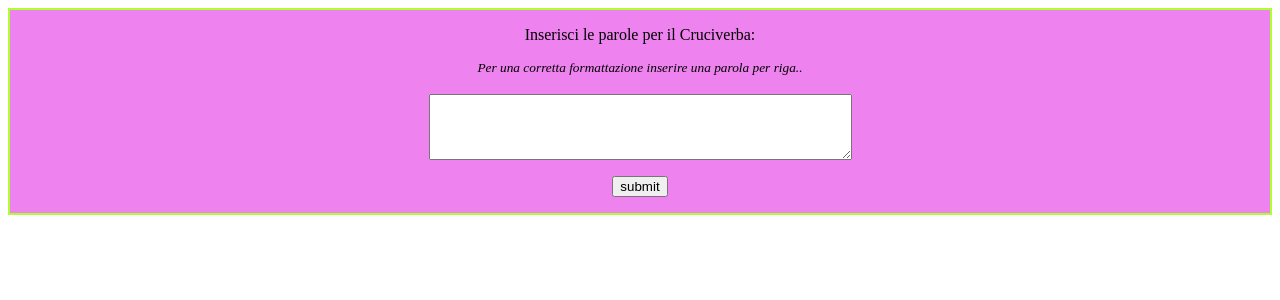
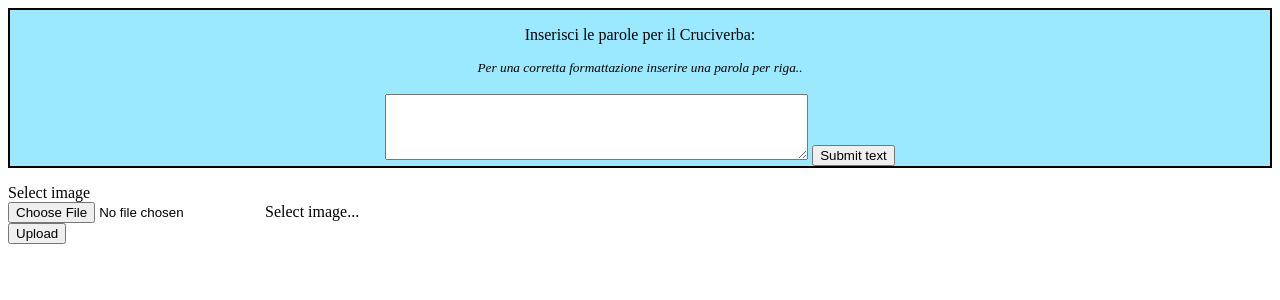
Before and after one commit to EliaPiccoli/Crossword, a Flask app: page / in a window 1280 px wide. Shown: the top 300 px of the page. Run offline with Flask 2, Linux system fonts and the light colour scheme.

Commit message:
added file upload functionality. SVG numbers are bigger

```diff
--- a/app.py
+++ b/app.py
@@ -1,13 +1,16 @@
 from flask import Flask, redirect, url_for, render_template, request
+from werkzeug.utils import secure_filename
 from crossword import create_crossword, _print
 from static.svg import _create_crossword_svg
 from static.parser import _parse_text
 
 app = Flask(__name__)
 
-@app.route("/", methods=["POST", "GET"])
+@app.route("/", methods=["GET", "POST"])
 def home():
-    if request.method == "POST":
+    if request.method == "GET":
+        return render_template("main_page.html")
+    else:
         while True:
             crossword_matrix, edges, word_placement = create_crossword(_parse_text(request.form["words"]))
             _create_crossword_svg(crossword_matrix, edges, word_placement, 50)
@@ -16,8 +19,21 @@ def home():
             else:
                 print("Trying generating crossword again..")
         return render_template("crossword_page.html", crossword = crossword_matrix, edges = edges, wordplacements = word_placement, svg_path = 'crossword.svg')
-    else:
-        return render_template("main_page.html")
+
+@app.route("/upload-image", methods=["GET", "POST"])
+def upload_image():
+    if request.method == "POST":
+        if request.files:
+            image = request.files["image"]
+            while True:
+                crossword_matrix, edges, word_placement = create_crossword(_parse_text(image.read()))
+                _create_crossword_svg(crossword_matrix, edges, word_placement, 50)
+                if crossword_matrix != -1: #if is equal to -1 means crossword was not created succesfully
+                    break
+                else:
+                    print("Trying generating crossword again..")
+            return render_template("crossword_page.html", crossword = crossword_matrix, edges = edges, wordplacements = word_placement, svg_path = 'crossword.svg')
+
 
 if __name__ == "__main__":
     app.run(debug=True)
--- a/static/parser.py
+++ b/static/parser.py
@@ -5,6 +5,10 @@ pattern = r"([A-Z]+)\n((?:.+\n)+)"
 # TODO special chars errors
 def _parse_text(text):
     # clean input from enter key
+    if type(text) is bytes:
+        text = str(text)[2:-1]
+        text = text.replace("\\r","\r")
+        text = text.replace("\\n","\n")
     text = text.replace(chr(13), "")
     if text[-1] != "\n":
         text += "\n"
--- a/static/svg.py
+++ b/static/svg.py
@@ -25,8 +25,8 @@ def _numbered_rect(rect_x, rect_y, text, width=100, height=100):
     rect = _empty_rect(rect_x, rect_y, width, height)
     text_tag = "<text></text>"
     text_x = ' x="{}"'.format(rect_x + width*0.05)
-    text_y = ' y="{}"'.format(rect_y + width*0.2)
-    text_style = ' font-family="Times New Roman" fill="black" font-size="{}"'.format(width*0.2)
+    text_y = ' y="{}"'.format(rect_y + width*0.4)
+    text_style = ' font-family="Times New Roman" fill="black" font-size="{}"'.format(width*0.4)
 
     return group[:3] + rect + text_tag[:5] + text_x + text_y + text_style + text_tag[5] + str(text) + text_tag[6:] + group[3:]
 
--- a/templates/crossword_page.html
+++ b/templates/crossword_page.html
@@ -6,7 +6,7 @@
     </head>
     <body>
         <div id="navbar" style="background-color: rgb(224, 239, 255);height:5%;">
-            <a href="">
+            <a href="/">
                 <img src="https://icon-library.com/images/website-home-icon/website-home-icon-16.jpg" style="max-height: 100%;">
             </a>
         </div>
--- a/templates/main_page.html
+++ b/templates/main_page.html
@@ -5,11 +5,26 @@
     </head>
     <body>
         <div id="submit_box" >
-            <form action="#" method="post" style="text-align: center; border-width: 2px; border-color:greenyellow; border-style: solid; background-color: violet;">
+            <form action="#" method="post" style="text-align: center; border-width: 2px; border-color:rgb(0, 0, 0); border-style: solid; background-color: #8ae6ffd9;">
                 <p>Inserisci le parole per il Cruciverba:</p>
                 <em style="font-size: smaller;">Per una corretta formattazione inserire una parola per riga..</em><br><br>
                 <textarea id="words" name="words" rows="4" cols="50"></textarea>
-                <p><input type="submit" value="submit"/></p>
+                <form action="/upload-text" method="POST">
+                    <button type="submit">Submit text</button>
+                </form>
+                <form action="/upload-image" method="POST" enctype="multipart/form-data">
+
+                    <div class="form-group">
+                      <label>Select image</label>
+                      <div class="custom-file">
+                        <input type="file" name="image" id="image">
+                        <label for="image">Select image...</label>
+                      </div>
+                    </div>
+
+                    <button type="submit">Upload</button>
+
+                  </form>
             </form>
         </div>
     </body>
```
Also changed, not shown: templates/upload_image.html (added, +25 -0 lines), svg_vari/crossword_by_EP&NG (1).svg (added), svg_vari/crossword_by_EP&NG (2).svg (added), svg_vari/crossword_by_EP&NG (3).svg (added), svg_vari/crossword_by_EP&NG (4).svg (added), svg_vari/crossword_by_EP&NG (5).svg (added), svg_vari/crossword_by_EP&NG.svg (added), 1 other file.
